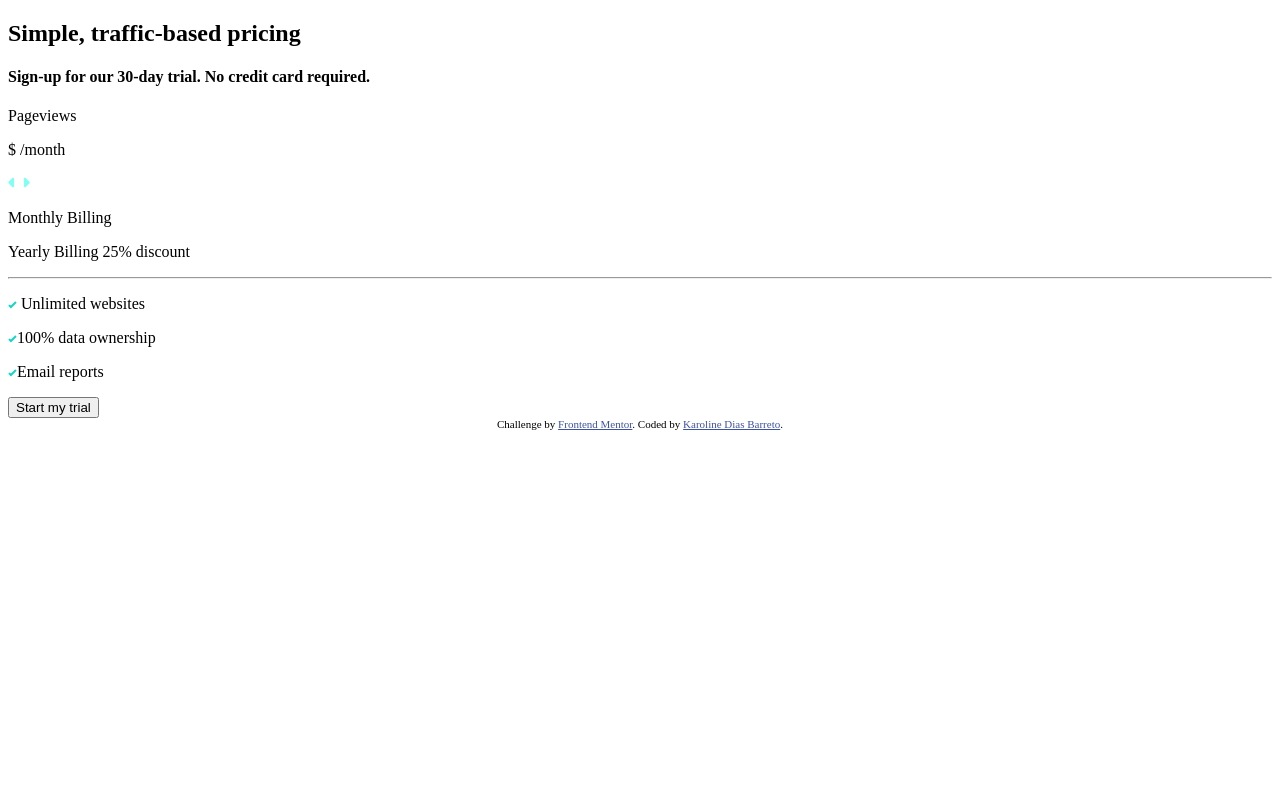
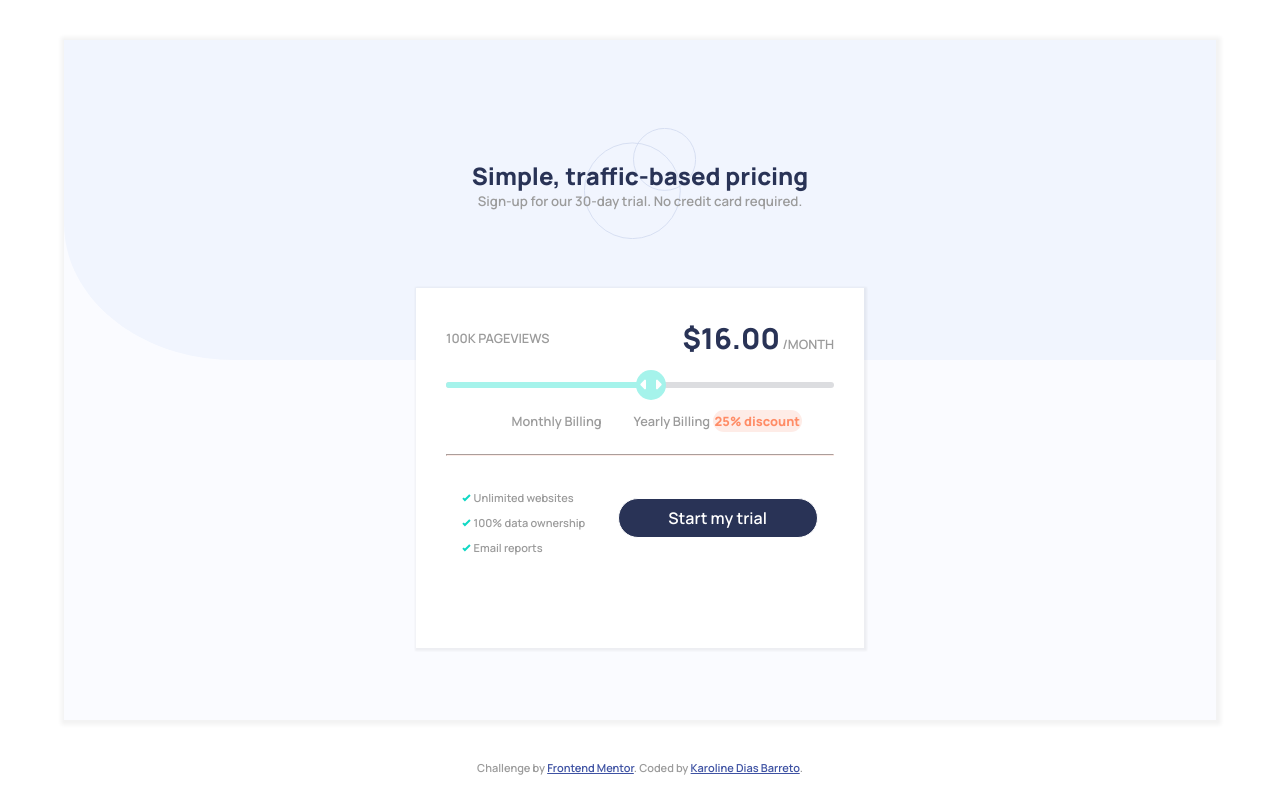
Before and after one commit to karoldiasb/interactive-pricing-component, a plain HTML site: page index.html in a window 1280 px wide. Drawn offline with Linux system fonts and the light colour scheme.

Commit message:
inclusão css

```diff
--- /dev/null
+++ b/css/reset.css
@@ -0,0 +1,21 @@
+*{
+    margin: 0;
+    padding: 0;
+    box-sizing: border-box;
+}
+
+button {
+    border: none;
+    margin: 0;
+    padding: 0;
+    width: auto;
+    overflow: visible;
+    background: transparent;
+    outline: none;
+    color: inherit;
+    font: inherit;
+    line-height: normal;
+    -webkit-font-smoothing: inherit;
+    -moz-osx-font-smoothing: inherit;
+    -webkit-appearance: none;
+}
--- /dev/null
+++ b/css/style.css
@@ -0,0 +1,167 @@
+@import url('https://fonts.googleapis.com/css2?family=Manrope:wght@600;800&display=swap');
+
+html{
+    font-family: 'Manrope';
+    color: var(--gray);
+    font-size: 1rem;
+}
+
+:root{
+    --very-pale-blue: hsl(230, 100%, 99%);
+    --green: #4CD62B;
+    --gray-line: #DCDDE0;
+    --gray: #9b9b9b;
+    --pale-blue: hsl(226, 100%, 87%);
+    --grayish-blue: hsl(225, 20%, 60%);
+    --dark-desaturated-blue: hsl(227, 35%, 25%);
+    --white: hsl(0, 0%, 100%);
+    --soft-cyan: hsl(174, 77%, 80%);
+    --light-grayish-red: hsl(14, 92%, 95%);
+    --light-red: hsl(15, 100%, 70%);
+}
+
+.container {
+    width: 100%;
+    height: 95vh;
+    display: flex;
+    justify-content: center;
+    align-items: center;
+}
+
+main {
+    width: 90%;
+    height: 85vh;
+    box-shadow: 1px 1px 4px 4px rgba(0, 0, 0, .05);
+    display: flex;
+    flex-direction: column;
+    justify-content: center;
+    align-items: center;
+    background: url('./../images/bg-pattern.svg');
+    background-repeat: no-repeat;
+    background-size: 80rem 20rem;;
+    background-color: var(--very-pale-blue);
+    gap: 2rem;
+}
+
+main header {
+    text-align: center;
+    background: url('./../images/pattern-circles.svg');
+    background-repeat: no-repeat;
+    background-position: 50% 50%;
+    background-size: 7rem;
+    height: 18vh;
+    display: flex;
+    flex-direction: column;
+    justify-content: center;
+}
+
+header h2{
+    color: var(--dark-desaturated-blue);
+}
+
+header h5{
+    font-weight: initial;
+}
+
+.box-content {
+    display: flex;
+    flex-direction: column;
+    width: 35vw;
+    height: 45vh;
+    gap: 1.5rem;
+    padding: 30px;
+    background-color: var(--white);
+    box-shadow: 1px 1px 2px 2px rgba(0, 0, 0, .05);
+}
+
+.box-content > div:first-child {
+    display: flex;
+    justify-content: space-between;
+    align-items: center;
+}
+
+.box-content > div:first-child p {
+    text-transform: uppercase;
+    font-size: .8rem;
+}
+
+.box-content > div:first-child p strong {
+    color: var(--dark-desaturated-blue);
+    font-size: 1.8rem;
+}
+
+.box-content > div:nth-child(2) {
+    display: flex;
+    flex-direction: column;
+    height: 6px;
+    border-radius: 10px;
+    background: var(--gray-line);
+    position: relative;
+}
+
+.box-content > div:nth-child(2) > div{
+    height: 6px;
+    border-radius: 10px;
+    background: var(--soft-cyan);
+}
+
+.box-content > div:nth-child(2) > div img{
+    position: absolute;
+    left: 50%;
+    top: -4px;
+    filter: brightness(0) invert(1);
+}
+
+.box-content > div:nth-child(2) > div .circle {
+    position: absolute;
+    left: 49%;
+    top: -12px;
+    width: 30px;
+    height: 30px;
+    border-radius: 50%;
+    background: var(--soft-cyan);
+}
+
+.box-content > div:nth-child(3) {
+    display: flex;
+    justify-content: flex-end;
+    gap: 2rem;
+}
+
+.box-content > div:nth-child(3) p {
+    font-size: .8rem;
+}
+
+.box-content > div:nth-child(3) p span {
+    background-color: var(--light-grayish-red);
+    border-radius: 20px;
+    padding: 2px;
+    color: var(--light-red);
+    font-weight: 800;
+}
+
+.box-content hr{
+    border-color: var(--light-grayish-red);
+}
+
+.box-content > div:nth-child(5) {
+    display: flex;
+    justify-content: space-evenly;
+    align-items: center;
+    gap: 1rem;
+}
+
+.box-content > div:nth-child(5) p {
+    font-size: 11px;
+    margin-top: 10px;
+    gap: 1rem;
+}
+
+.box-content > div:nth-child(5) button{
+    width: 200px;
+    height: 40px;
+    border: 1px solid;
+    border-radius: 20px;
+    background: var(--dark-desaturated-blue);
+    color: var(--white);
+}
--- a/index.html
+++ b/index.html
@@ -12,22 +12,28 @@
     .attribution { font-size: 11px; text-align: center; }
     .attribution a { color: hsl(228, 45%, 44%); }
   </style>
+
+  <link rel="stylesheet" href="./css/reset.css">
+  <link rel="stylesheet" href="./css/style.css">
 </head>
 
 <body>
   <div class="container">
+
+    <main>
       <header>
         <h2> Simple, traffic-based pricing </h2>
-      <h4> Sign-up for our 30-day trial. No credit card required.</h4>
+        <h5> Sign-up for our 30-day trial. No credit card required.</h5>
       </header>
 
-    <div class="content">
+      <div class="box-content">
         <div>
-        <p>Pageviews</p>
-        <p>$ /month</p>
+          <p>100k Pageviews</p>
+          <p><strong>$16.00</strong> /month</p>
         </div>
         <div>
-        <div>
+          <div style="width: 50%;">
+            <div class="circle"></div>
             <img src="./images/icon-slider.svg" alt="icon-slider">
           </div>
         </div>
@@ -44,15 +50,17 @@
         <div>
           <div>
             <p><img src="./images/icon-check.svg" alt="icon-check"> Unlimited websites</p>
-          <p><img src="./images/icon-check.svg" alt="icon-check">100% data ownership</p>
-          <p><img src="./images/icon-check.svg" alt="icon-check">Email reports</p>
+            <p><img src="./images/icon-check.svg" alt="icon-check"> 100% data ownership</p>
+            <p><img src="./images/icon-check.svg" alt="icon-check"> Email reports</p>
           </div>
           <button>
             Start my trial
           </button>
         </div>
       </div>
+    </main>
   </div>
+
 
   <div class="attribution">
     Challenge by <a href="https://www.frontendmentor.io?ref=challenge" target="_blank">Frontend Mentor</a>.
```
Lines whose indentation alone changed are shown as unchanged.
